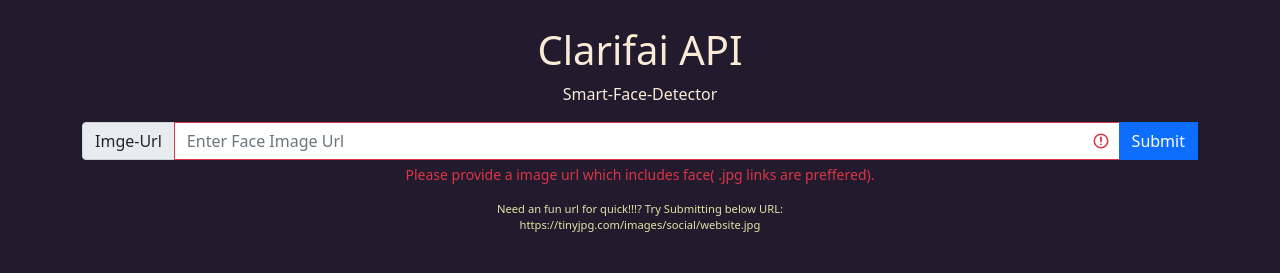
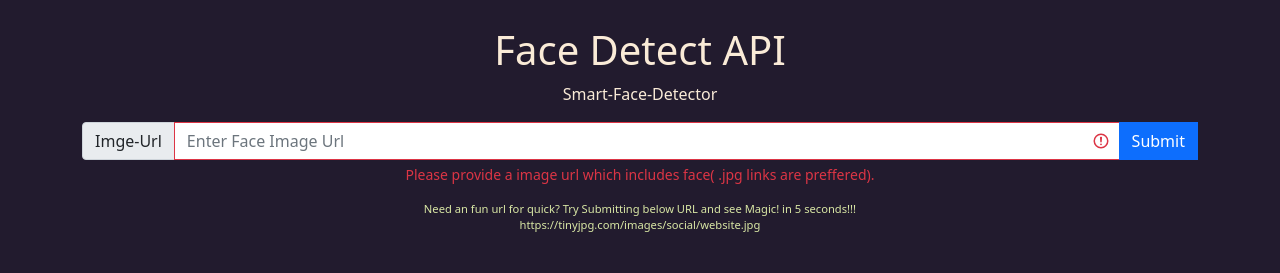
Before and after one commit to Chetan-Gudagamanal/promise-task-01-smart-face-detect, a plain HTML site: page index.html in a window 1280 px wide. Shown: the top 273 px of the page. Drawn offline with nearby package versions, Linux system fonts and the light colour scheme.

Commit message:
small update

```diff
--- a/index.html
+++ b/index.html
@@ -13,7 +13,7 @@
     <header>
         <div class="container">
             <div class="text-center title">
-                <h1>Clarifai API</h1>
+                <h1>Face Detect API</h1>
                 <p>Smart-Face-Detector</p>
             </div>
             <div>
@@ -30,7 +30,7 @@
                 </form>
             </div>
             <div class="info container">
-                <p>Need an fun url for quick!!!? Try Submitting below URL:<br/>https://tinyjpg.com/images/social/website.jpg</p>
+                <p>Need an fun url for quick? Try Submitting below URL and see Magic! in 5 seconds!!!<br/>https://tinyjpg.com/images/social/website.jpg</p>
             </div>
         </div>
     </header>
```
